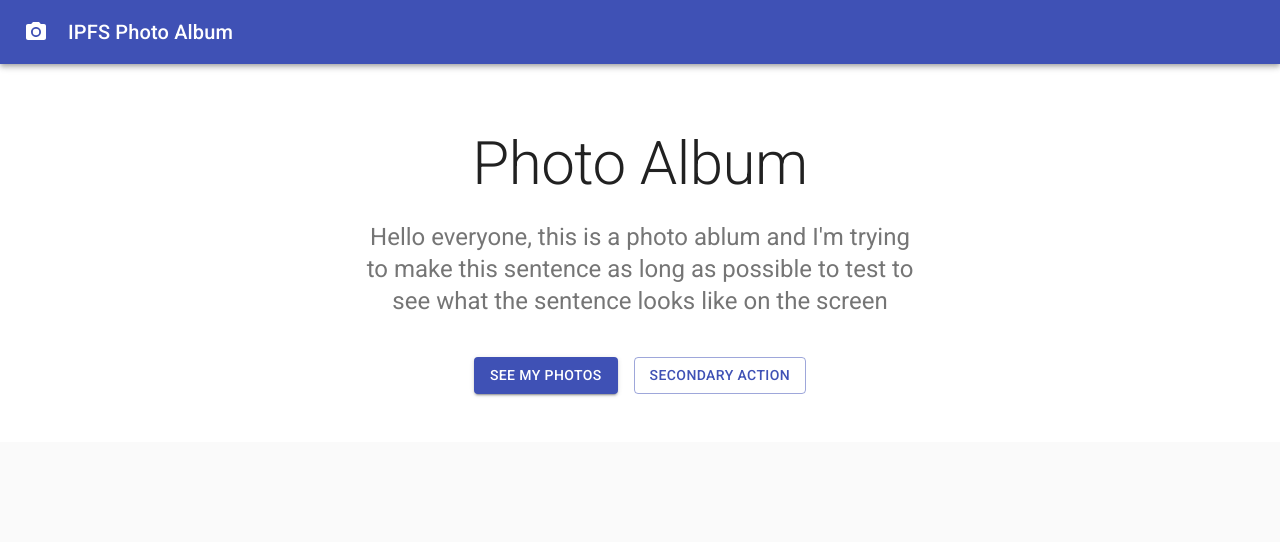
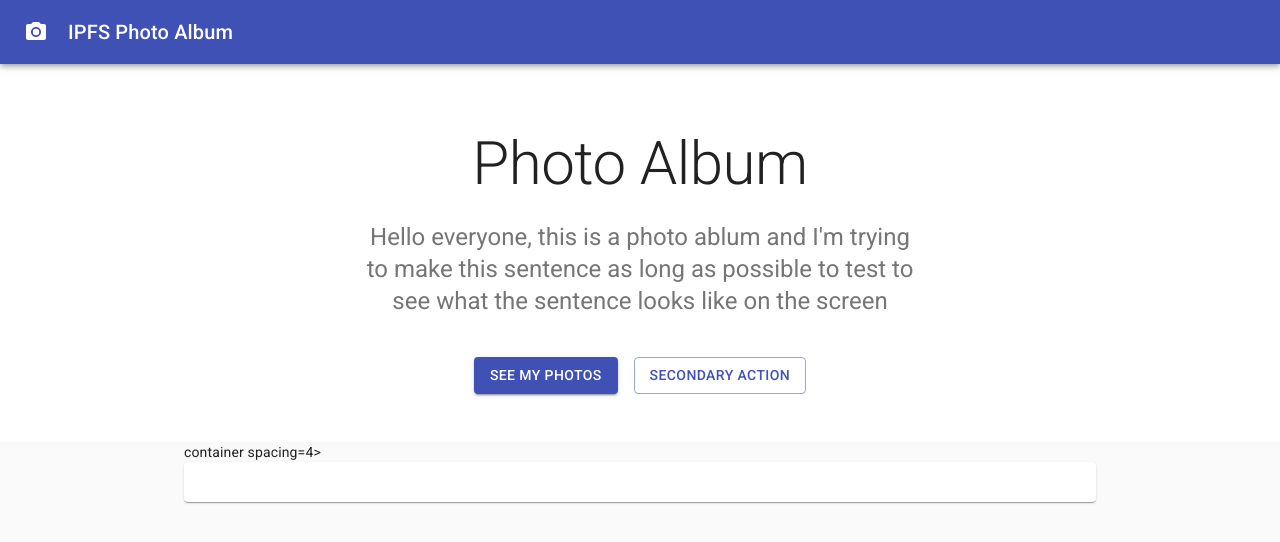
Before and after one commit to noryev/material-ui-demo, a React (Create React App) app: page / in a window 1280 px wide. Shown: the top 542 px of the page. Built offline with nearby package versions, Linux system fonts and the light colour scheme; grey boxes are pictures that could not be loaded.

Commit message:
card content component

```diff
--- a/src/app.jsx
+++ b/src/app.jsx
@@ -44,6 +44,25 @@ const App = () => {
                         </div>
                     </Container>
                 </div>
+                <Container className = {classes.cardGrid} maxWidth="md">
+                    <Grid> container spacing={4}>
+                        <Grid item>
+                            <Card className={classes.card}>
+                                <CardMedia
+                                    className={classes.cardMedia}
+                                    image="https://source.unsplash.com/random"
+                                    title="image Title"
+                                />
+                                <CardContent className= {classes.cardContent}>
+                                    <Typography gutterButtom variant="h5">
+
+                                    </Typography>
+                                </CardContent>
+                            </Card>
+                        </Grid>
+                    </Grid>
+
+                </Container>
             </main>
       </>
     );
```
